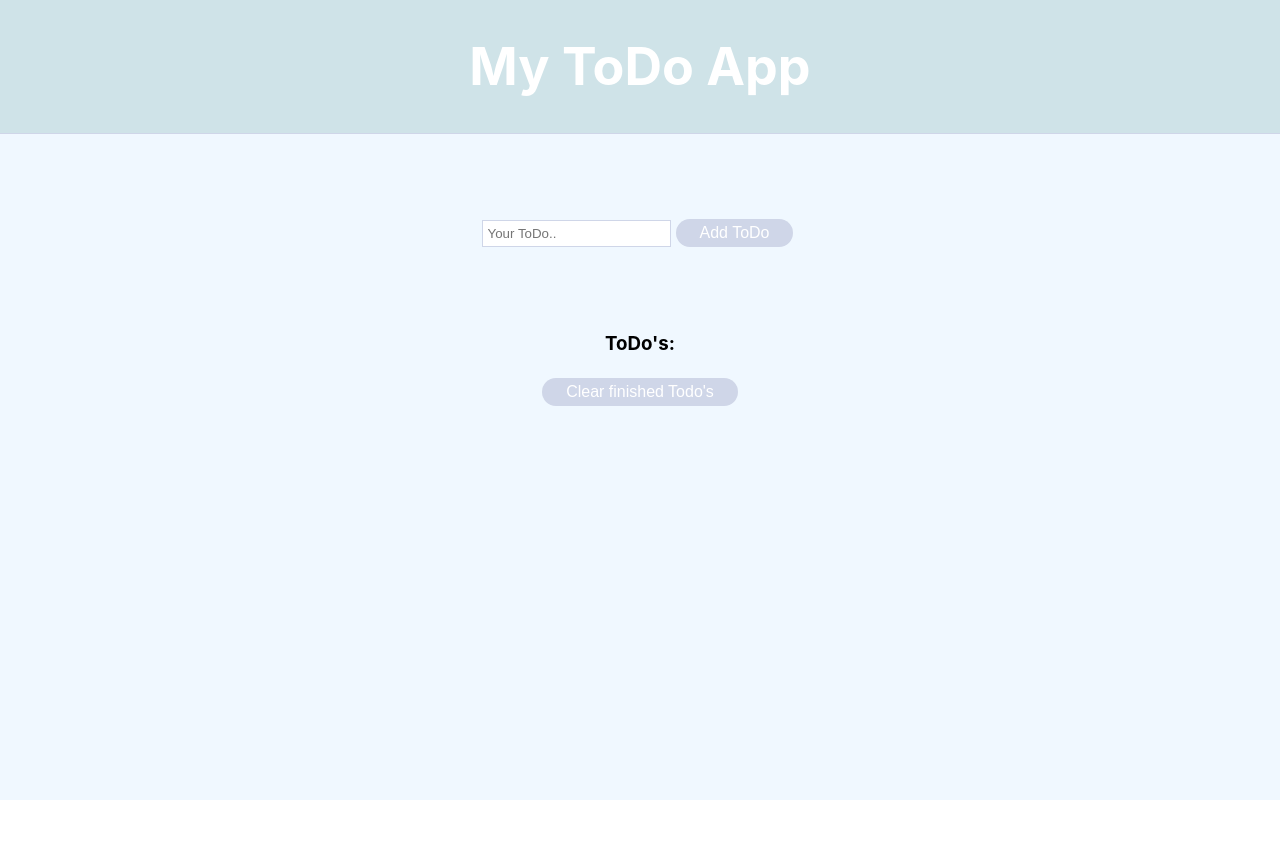
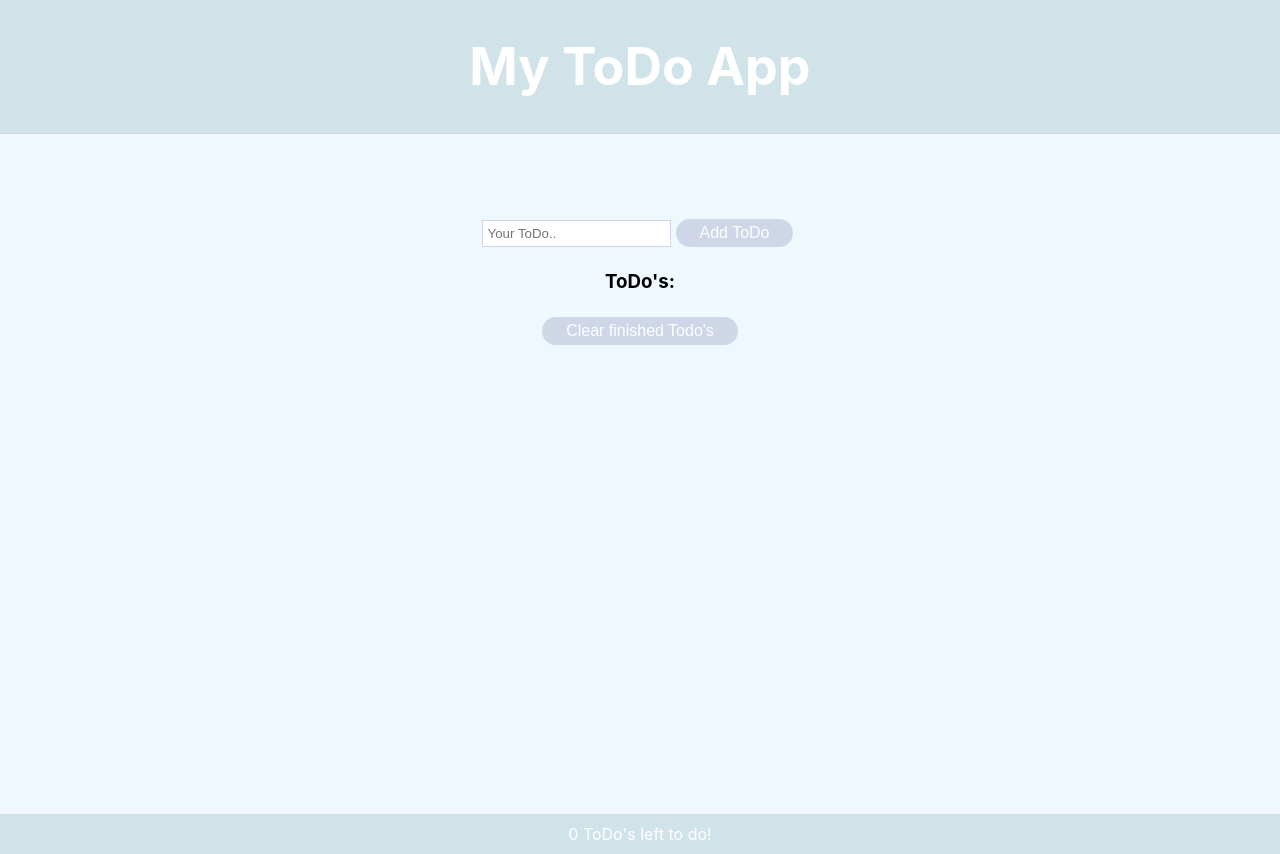
Before and after one commit to maureenoldyck/intro-react, a React (Create React App) app: page / in a window 1280 px wide. Before the commit the page ends 800 px from the top, so only its background shows below. Built offline with nearby package versions, Linux system fonts and the light colour scheme.

Commit message:
Add footer

```diff
--- a/src/App.css
+++ b/src/App.css
@@ -1,13 +1,11 @@
 .App {
   text-align: center;
-  min-height: 100vh;
   background-color: aliceblue;
   width: 100%;
 }
 
 .App-header {
   background-color: #cfe3e8;
-  min-height: 10vh;
   display: flex;
   flex-direction: column;
   align-items: center;
@@ -18,7 +16,7 @@
 }
 
 .newToDo {
-  margin: 10vh auto;
+  margin: 0 auto;
   width: 80%;
 }
 
@@ -61,3 +59,18 @@ hr {
   text-decoration: line-through;
   opacity: 0.5;
 }
+
+footer {
+  display:flex;
+  background-color: #cfe3e8;
+  min-height: 5vh;
+  text-align: center;
+  color: white;
+  align-items: center;
+  justify-content: center;
+}
+
+.content {
+  padding-top: 10vh;
+  height: 75vh;
+}
--- a/src/App.js
+++ b/src/App.js
@@ -23,8 +23,11 @@ const App = () => {
       <header className="App-header">
         <h1> My ToDo App </h1>
       </header>
-      < Form newTodo={newTodo} todos={todos} setTodos={setTodos} setNewTodo = {setNewTodo} />
-      < ToDoList todos={todos} setTodos={setTodos}/>
+      <div className="content">
+        < Form newTodo={newTodo} todos={todos} setTodos={setTodos} setNewTodo = {setNewTodo} />
+        < ToDoList todos={todos} setTodos={setTodos}/>
+      </div>
+      <footer className="footer" > {todos.filter(todo => !todo.completed).length} ToDo's left to do! </footer>
     </div>
   );
 }
```
